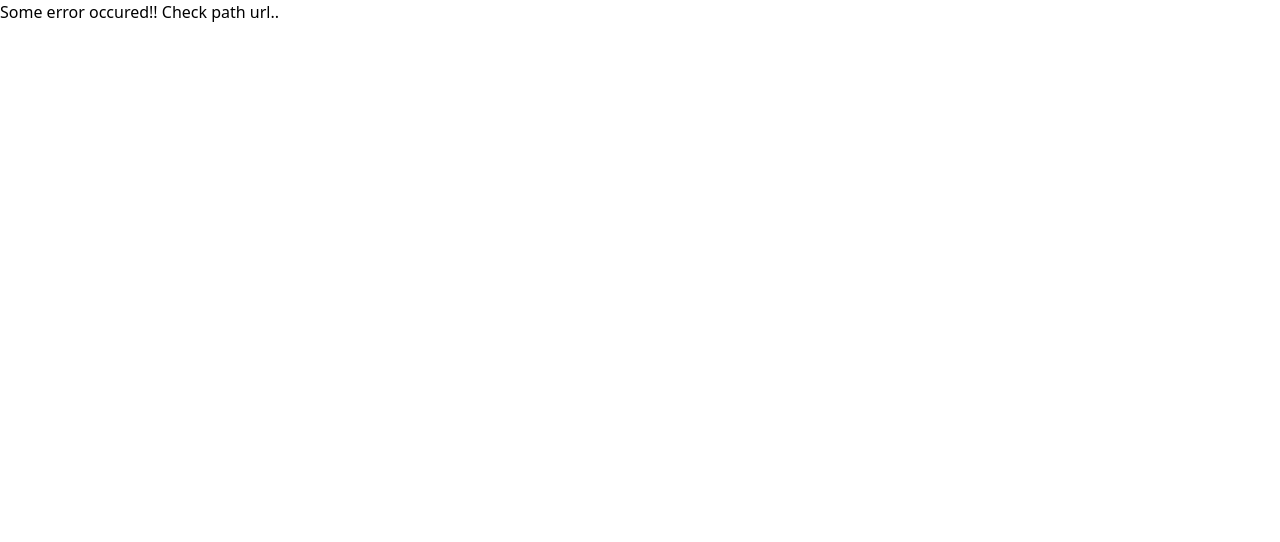
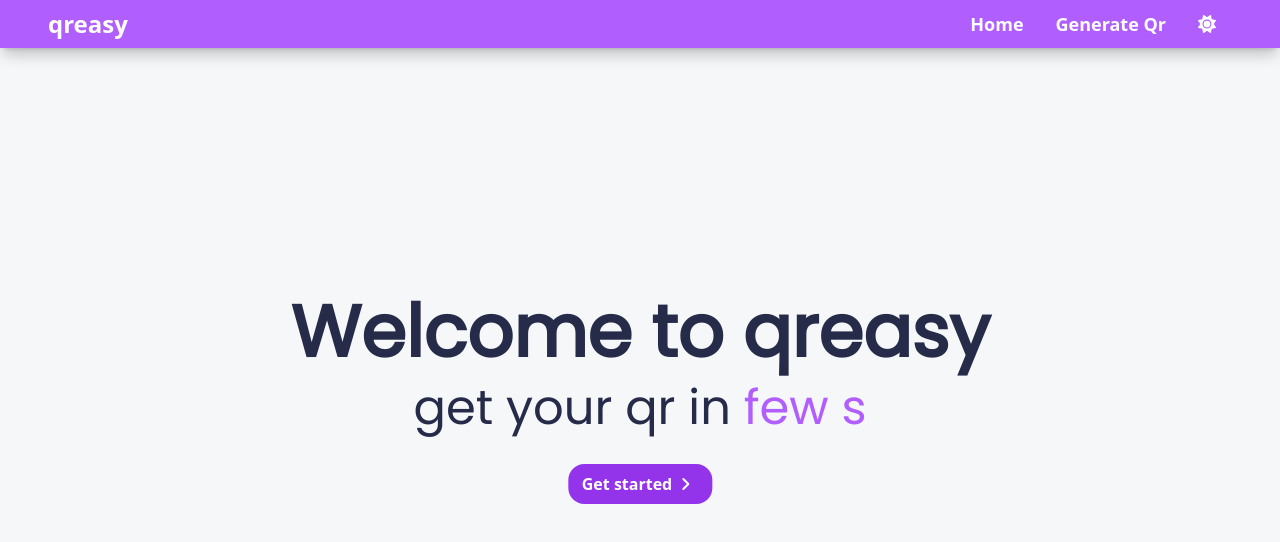
Before and after one commit to aditya-desai-19/qreasy, a React (Vite) app: page /qreasy in a window 1280 px wide. Shown: the top 542 px of the page. Built offline with nearby package versions, Linux system fonts and the light colour scheme.

Commit message:
﻿Final commit

```diff
--- a/src/containers/Navbar.tsx
+++ b/src/containers/Navbar.tsx
@@ -37,10 +37,10 @@ const Navbar = () => {
 			<div className="bg-primary-color h-12 flex justify-between items-center text-nav-text-color shadow-lg p-2 ">
 				<p className="text-2xl font-bold ml-10">qreasy</p>
 				<ul className="flex mr-10  max-[426px]:hidden">
-					<Link to={"/"}>
+					<Link to={"/qreasy"}>
 						<li className="mx-4 text-lg font-bold ">Home</li>
 					</Link>
-					<Link to={"/generate-qr"}>
+					<Link to={"/qreasy/generate-qr"}>
 						<li className="mx-4 text-lg font-bold ">Generate Qr</li>
 					</Link>
 					<li
@@ -62,12 +62,12 @@ const Navbar = () => {
 			{showMenu && (
 				<div className="bg-primary-color text-nav-text-color border-t-2 border-nav-text-color min-[426px]:hidden">
 					<ul className="flex flex-col">
-						<Link to={"/"} onClick={handleClick}>
+						<Link to={"/qreasy"} onClick={handleClick}>
 							<li className="ml-10 py-2 text-lg font-bold ">
 								Home
 							</li>
 						</Link>
-						<Link to={"/generate-qr"} onClick={handleClick}>
+						<Link to={"/qreasy/generate-qr"} onClick={handleClick}>
 							<li className="ml-10 py-2 text-lg font-bold ">
 								Generate Qr
 							</li>
--- a/src/routes/Route.tsx
+++ b/src/routes/Route.tsx
@@ -6,15 +6,15 @@ const MainBody = lazy(() => import("../containers/MainBody"));
 
 const Routes = createBrowserRouter([
 	{
-		path: "/",
+		path: "/qreasy",
 		element: <App />,
 		children: [
 			{
-				path: "/",
+				path: "/qreasy",
 				element: <Home />,
 			},
 			{
-				path: "/generate-qr",
+				path: "/qreasy/generate-qr",
 				element: <MainBody />,
 			},
 		],
```
Also changed, not shown: package.json (+5 -3 lines).
